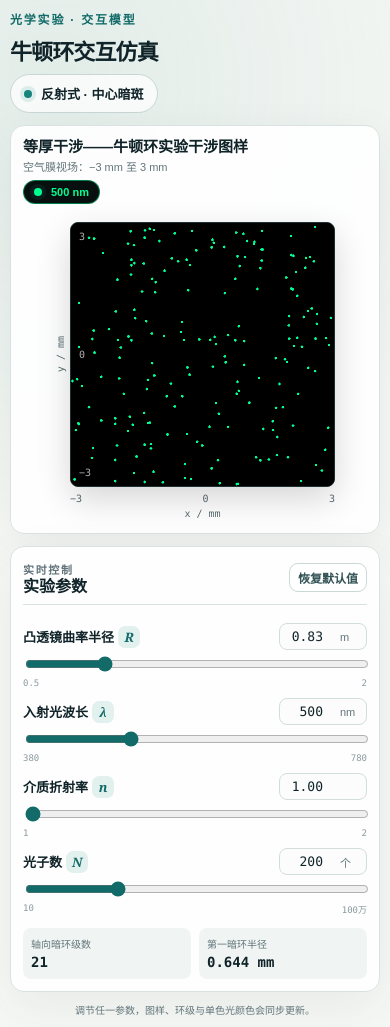
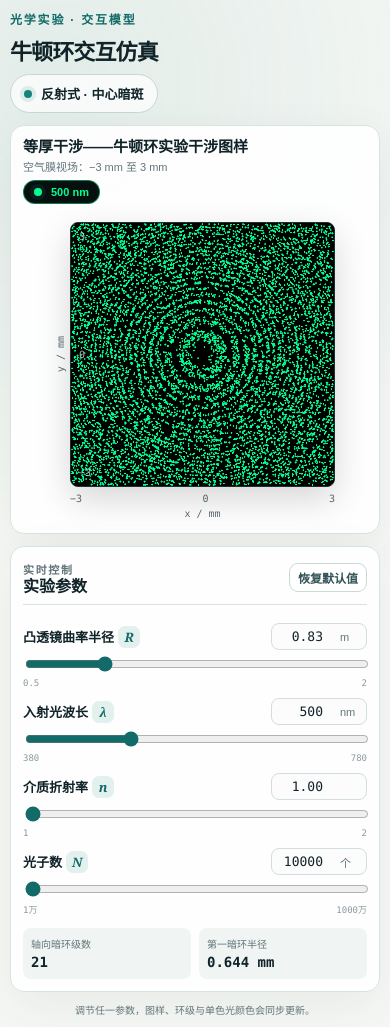
Before and after one commit to zz2006-11/newton-rings, a plain HTML site: page index.html in a window 390 px wide. Drawn offline with Linux system fonts and the light colour scheme.

Commit message:
Update index.html

```diff
--- a/index.html
+++ b/index.html
@@ -106,7 +106,7 @@
       .row{align-items:center;flex-direction:row;}
       .controls-card .label{font-size:13px;gap:4px;}
       .controls-card .symbol{min-width:22px;height:22px;font-size:13px;}
-      .controls-card .number input{width:60px;font-size:13px;padding:5px 2px 5px 6px;}
+      .controls-card .number input{width:68px;font-size:13px;padding:5px 2px 5px 6px;}
       .controls-card .number span{font-size:11px;min-width:26px;padding-right:4px;}
       .controls-card .limits{font-size:9px;}
 
@@ -175,14 +175,14 @@
             <input class="range" id="index" type="range" min="1" max="2" step="0.01" value="1">
             <div class="limits"><span>1</span><span>2</span></div>
           </div>
-          <!-- 光子数控制：使用对数滑块映射 -->
+          <!-- 光子数控制：下限 1万，上限 1000万 -->
           <div class="group">
             <div class="row">
               <label class="label" for="photons"><span>光子数</span><span class="symbol">N</span></label>
-              <div class="number"><input id="photonsNumber" type="number" min="10" max="1000000" step="10" value="200" aria-label="光子数数值"><span>个</span></div>
+              <div class="number"><input id="photonsNumber" type="number" min="10000" max="10000000" step="1000" value="10000" aria-label="光子数数值"><span>个</span></div>
             </div>
-            <input class="range" id="photons" type="range" min="100" max="10000" step="1" value="2676">
-            <div class="limits"><span>10</span><span>100万</span></div>
+            <input class="range" id="photons" type="range" min="0" max="1000" step="1" value="0">
+            <div class="limits"><span>1万</span><span>1000万</span></div>
           </div>
         </div>
         <div class="metrics" aria-live="polite">
@@ -211,8 +211,9 @@
         index: document.getElementById('indexNumber'),
         photons: document.getElementById('photonsNumber')
       };
-      // 默认光子数 200
-      const defaults = { radius: 0.83, wavelength: 500, index: 1, photons: 200 };
+
+      // 默认光子数从 10000 开始
+      const defaults = { radius: 0.83, wavelength: 500, index: 1, photons: 10000 };
       let pending = 0;
 
       function rgb(w) {
@@ -229,9 +230,8 @@
 
       function value(name) { return Number(controls[name].value); }
 
-      // 获取当前总光子数
       function getPhotonCount() {
-        return Math.min(1000000, Math.max(10, Number(numbers.photons.value)));
+        return Math.min(10000000, Math.max(10000, Number(numbers.photons.value)));
       }
 
       function draw() {
@@ -243,7 +243,7 @@
         const wl = wlNm * 1e-9;
         const c = rgb(wlNm);
 
-        // 1. 使用查找表(LUT)加速理论光强的计算
+        // 1. 查找表加速
         const MAX_R = Math.sqrt(2) * L;
         const LUT_SIZE = 2048;
         const lut = new Float32Array(LUT_SIZE);
@@ -257,7 +257,7 @@
         const I_array = new Float32Array(SIZE * SIZE);
         let sum_I = 0;
 
-        // 计算每个像素的归一化理论光强
+        // 计算光强分布
         for (let y = 0; y < SIZE; y++) {
             const py = L - y / (SIZE - 1) * 2 * L;
             const py2 = py * py;
@@ -275,38 +275,34 @@
         const scale = N / sum_I;
         const brightness = new Float32Array(SIZE * SIZE);
 
-        // 2. 泊松抽样（加入量子散粒噪声）
+        // 2. 泊松抽样
         for (let i = 0; i < SIZE * SIZE; i++) {
             const lambda = I_array[i] * scale;
             let k = 0;
             if (lambda > 0) {
                 if (lambda < 0.01) {
-                    // 极小概率时直接按概率生成一个光子
                     if (Math.random() < lambda) k = 1;
                 } else if (lambda < 30) {
-                    // Knuth 算法
                     let L_exp = Math.exp(-lambda), p = 1;
                     do { k++; p *= Math.random(); } while (p > L_exp);
                     k--;
                 } else {
-                    // 正态分布近似（大样本时性能更好）
                     const noise = (Math.random() + Math.random() + Math.random() + Math.random() + Math.random() + Math.random() - 3) * 1.4142;
                     k = Math.max(0, Math.round(lambda + noise * Math.sqrt(lambda)));
                 }
             }
-            // 亮度映射：如果光子数很小，单个光子会直接达到全亮 (255)
             if (k > 0) {
                 brightness[i] = Math.min(1, k / (scale * 1.5));
             }
         }
 
-        // 3. 视觉补偿：如果总光子数较小，把光点膨胀，使其在手机/电脑上清晰可见
-        if (N < 50000) {
+        // 3. 视觉补偿：如果总光子数较少，把光点膨胀，使其清晰可见
+        if (N < 500000) {
             const expanded = new Float32Array(SIZE * SIZE);
             let r = 1;
-            if (N < 500) r = 3;
-            else if (N < 2000) r = 2;
-            else if (N < 10000) r = 1.5;
+            // 在 10000 光子时，半径设为 2，光点更显眼
+            if (N < 20000) r = 2;
+            else if (N < 100000) r = 1.5;
             else r = 1;
             r = Math.round(r);
 
@@ -327,7 +323,7 @@
             brightness.set(expanded);
         }
 
-        // 4. 输出图像
+        // 4. 渲染图像
         const image = ctx.createImageData(SIZE, SIZE);
         const d = image.data;
         for (let i = 0; i < SIZE * SIZE; i++) {
@@ -340,7 +336,7 @@
         }
         ctx.putImageData(image, 0, 0);
 
-        // 更新界面指示
+        // 更新界面
         const chip = document.getElementById('waveChip');
         chip.style.color = `rgb(${c.join(',')})`;
         chip.style.borderColor = `rgba(${c.join(',')},.45)`;
@@ -360,8 +356,8 @@
         controls[name].addEventListener('input', () => {
           if (name === 'photons') {
             const v = Number(controls[name].value);
-            // 对数映射：100~10000 -> 10~1000000
-            const N = Math.round(Math.pow(10, 1 + (v - 100) / 9900 * 5));
+            // 对数映射：滑块 0~1000 映射到 10^4 ~ 10^7
+            const N = Math.round(Math.pow(10, 4 + (v / 1000) * 3));
             numbers[name].value = N;
           } else {
             numbers[name].value = (name === 'wavelength')
@@ -373,10 +369,10 @@
 
         numbers[name].addEventListener('change', () => {
           if (name === 'photons') {
-            const N = Math.min(1000000, Math.max(10, Number(numbers[name].value)));
+            const N = Math.min(10000000, Math.max(10000, Number(numbers[name].value)));
             numbers[name].value = N;
             // 反算滑块位置
-            controls[name].value = Math.round(100 + (Math.log10(N) - 1) / 5 * 9900);
+            controls[name].value = Math.round((Math.log10(N) - 4) / 3 * 1000);
           } else {
             const min = Number(controls[name].min), max = Number(controls[name].max);
             const v = Math.min(max, Math.max(min, Number(numbers[name].value)));
@@ -396,7 +392,7 @@
           if (name === 'photons') {
             const N = defaults[name];
             numbers[name].value = String(N);
-            controls[name].value = String(Math.round(100 + (Math.log10(N) - 1) / 5 * 9900));
+            controls[name].value = String(Math.round((Math.log10(N) - 4) / 3 * 1000));
           } else {
             controls[name].value = String(defaults[name]);
             numbers[name].value = (name === 'wavelength')
```
